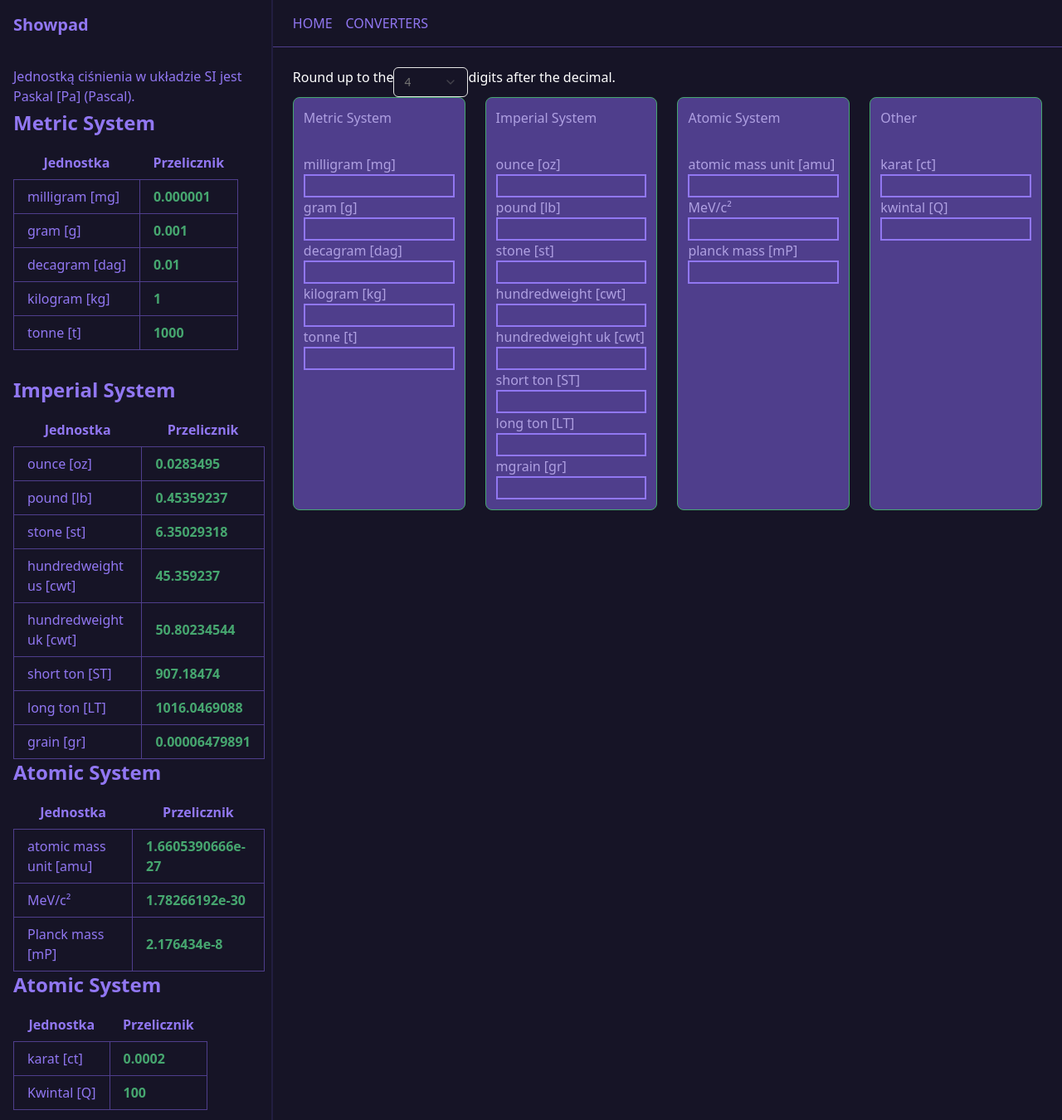
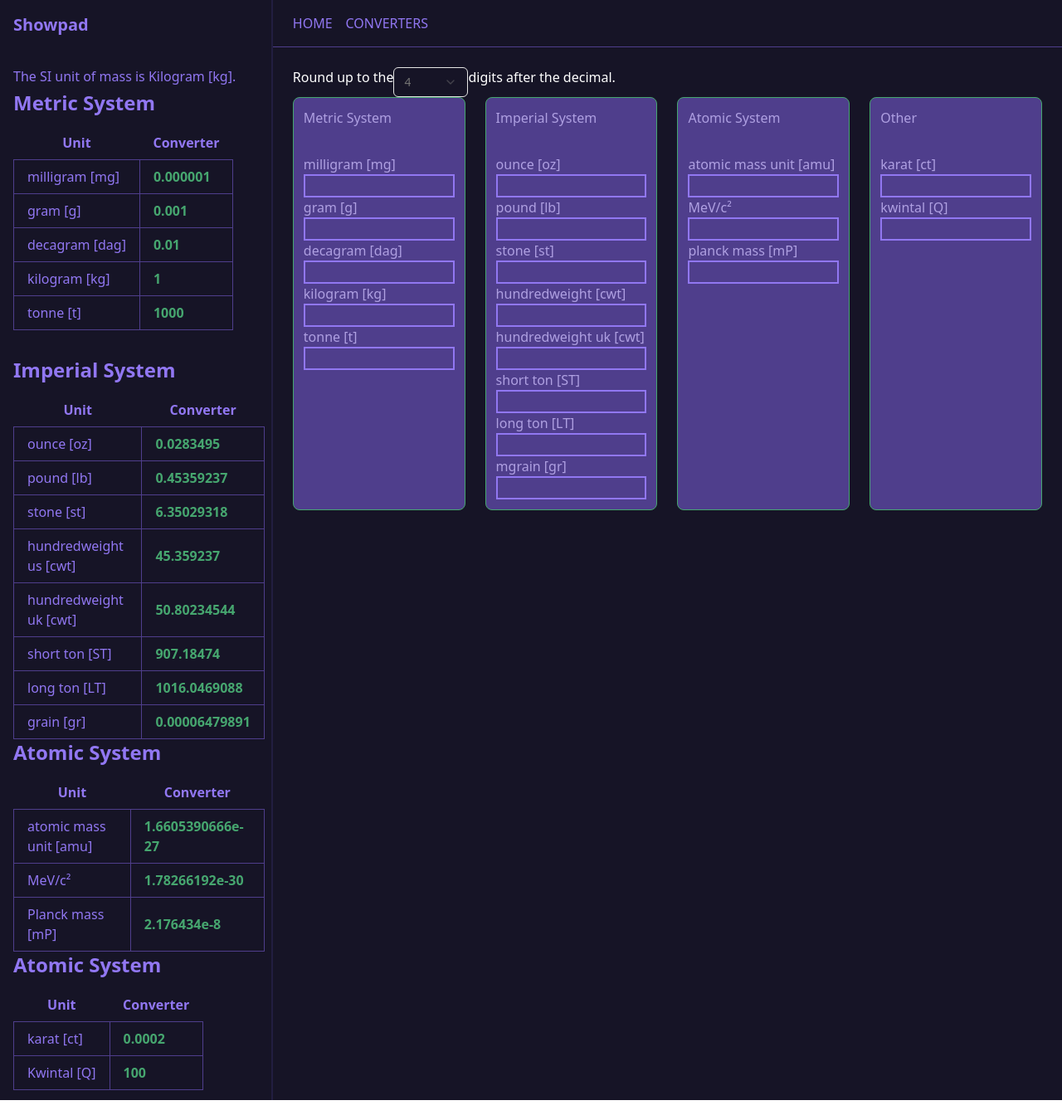
Before and after one commit to PiotrCembrowski/uniter, a Next.js app: page /mass in a window 1280 px wide. Shown: the whole page at 83% size. After the commit the page ends 1326 px from the top, so only its background shows below. Built offline with nearby package versions, Linux system fonts and the light colour scheme; what next-redux-wrapper would draw is missing.

Commit message:
dynamic si units

```diff
--- a/app/components/sidebar/UnitTypes.tsx
+++ b/app/components/sidebar/UnitTypes.tsx
@@ -147,6 +147,8 @@ const UnitTypes = ({ unitTable }: { unitTable: UnitKey }) => {
     system4: "",
   };
 
+  let unitSI: string = "";
+
   if (unitTable === "length") {
     units.unit1 = jsonFile.length.metric[0].conversionFactor;
     units.unit2 = jsonFile.length.metric[1].conversionFactor;
@@ -174,6 +176,8 @@ const UnitTypes = ({ unitTable }: { unitTable: UnitKey }) => {
 
     systemNames.system1 = "Metric System";
     systemNames.system2 = "Imperial System";
+
+    unitSI = "Meter [m]";
   }
 
   if (unitTable === "time") {
@@ -215,6 +219,8 @@ const UnitTypes = ({ unitTable }: { unitTable: UnitKey }) => {
 
     systemNames.system1 = "Day System";
     systemNames.system2 = "More Than Day System";
+
+    unitSI = "Second [s]";
   }
 
   if (unitTable === "pressure") {
@@ -239,6 +245,8 @@ const UnitTypes = ({ unitTable }: { unitTable: UnitKey }) => {
     unitNames.unit8 = jsonFile.pressure[7].name;
     unitNames.unit9 = jsonFile.pressure[8].name;
     unitNames.unit10 = jsonFile.pressure[9].name;
+
+    unitSI = "Pascal [Pa]";
   }
 
   if (unitTable === "energy") {
@@ -298,6 +306,8 @@ const UnitTypes = ({ unitTable }: { unitTable: UnitKey }) => {
     systemNames.system2 = "Imperial System";
     systemNames.system3 = "Calories";
     systemNames.system4 = "Atomic Units";
+
+    unitSI = "Joule [J]";
   }
 
   if (unitTable === "power") {
@@ -316,6 +326,9 @@ const UnitTypes = ({ unitTable }: { unitTable: UnitKey }) => {
     unitNames.unit5 = jsonFile.power[4].name;
     unitNames.unit6 = jsonFile.power[5].name;
     unitNames.unit7 = jsonFile.power[6].name;
+
+    systemNames.system1 = "Power Units";
+    unitSI = "Watt [W]";
   }
 
   if (unitTable === "volume") {
@@ -379,6 +392,8 @@ const UnitTypes = ({ unitTable }: { unitTable: UnitKey }) => {
     systemNames.system2 = "Imperial System";
     systemNames.system3 = "American System";
     systemNames.system4 = "Kitchen System";
+
+    unitSI = "Liter [L]";
   }
 
   if (unitTable === "surface") {
@@ -414,6 +429,8 @@ const UnitTypes = ({ unitTable }: { unitTable: UnitKey }) => {
 
     systemNames.system1 = "Metric System";
     systemNames.system2 = "Imperial System";
+
+    unitSI = "Square Meter [m²]";
   }
 
   if (unitTable === "speed") {
@@ -436,6 +453,8 @@ const UnitTypes = ({ unitTable }: { unitTable: UnitKey }) => {
     unitNames.unit7 = jsonFile.speed[6].name;
     unitNames.unit8 = jsonFile.speed[7].name;
     unitNames.unit9 = jsonFile.speed[8].name;
+
+    unitSI = "Meter per Second [m/s]";
   }
 
   if (unitTable === "mass") {
@@ -487,19 +506,21 @@ const UnitTypes = ({ unitTable }: { unitTable: UnitKey }) => {
     systemNames.system2 = "Imperial System";
     systemNames.system3 = "Atomic System";
     systemNames.system4 = "Other";
+
+    unitSI = "Kilogram [kg]";
   }
 
   return (
     <div className="mt-2 pl-2 height-auto">
       <h5 className="my-1">
-        Jednostką ciśnienia w układzie SI jest Paskal [Pa] (Pascal).
+        The SI unit of {unitTable} is {unitSI}.{" "}
       </h5>
       <h2 className="font-bold text-2xl">{systemNames.system1}</h2>
       <table className="mt-3 mb-8">
         <thead className="">
           <tr>
-            <th className="px-4 py-2">Jednostka</th>
-            <th className="px-4 py-2">Przelicznik</th>
+            <th className="px-4 py-2">Unit</th>
+            <th className="px-4 py-2">Converter</th>
           </tr>
         </thead>
         <tbody>
@@ -603,8 +624,8 @@ const UnitTypes = ({ unitTable }: { unitTable: UnitKey }) => {
         <table className="mt-3">
           <thead className="">
             <tr>
-              <th className="px-4 py-2">Jednostka</th>
-              <th className="px-4 py-2">Przelicznik</th>
+              <th className="px-4 py-2">Unit</th>
+              <th className="px-4 py-2">Converter</th>
             </tr>
           </thead>
           <tbody>
@@ -709,8 +730,8 @@ const UnitTypes = ({ unitTable }: { unitTable: UnitKey }) => {
         <table className="mt-3">
           <thead className="">
             <tr>
-              <th className="px-4 py-2">Jednostka</th>
-              <th className="px-4 py-2">Przelicznik</th>
+              <th className="px-4 py-2">Unit</th>
+              <th className="px-4 py-2">Converter</th>
             </tr>
           </thead>
           <tbody>
@@ -822,8 +843,8 @@ const UnitTypes = ({ unitTable }: { unitTable: UnitKey }) => {
         <table className="mt-3">
           <thead className="">
             <tr>
-              <th className="px-4 py-2">Jednostka</th>
-              <th className="px-4 py-2">Przelicznik</th>
+              <th className="px-4 py-2">Unit</th>
+              <th className="px-4 py-2">Converter</th>
             </tr>
           </thead>
           <tbody>
```
